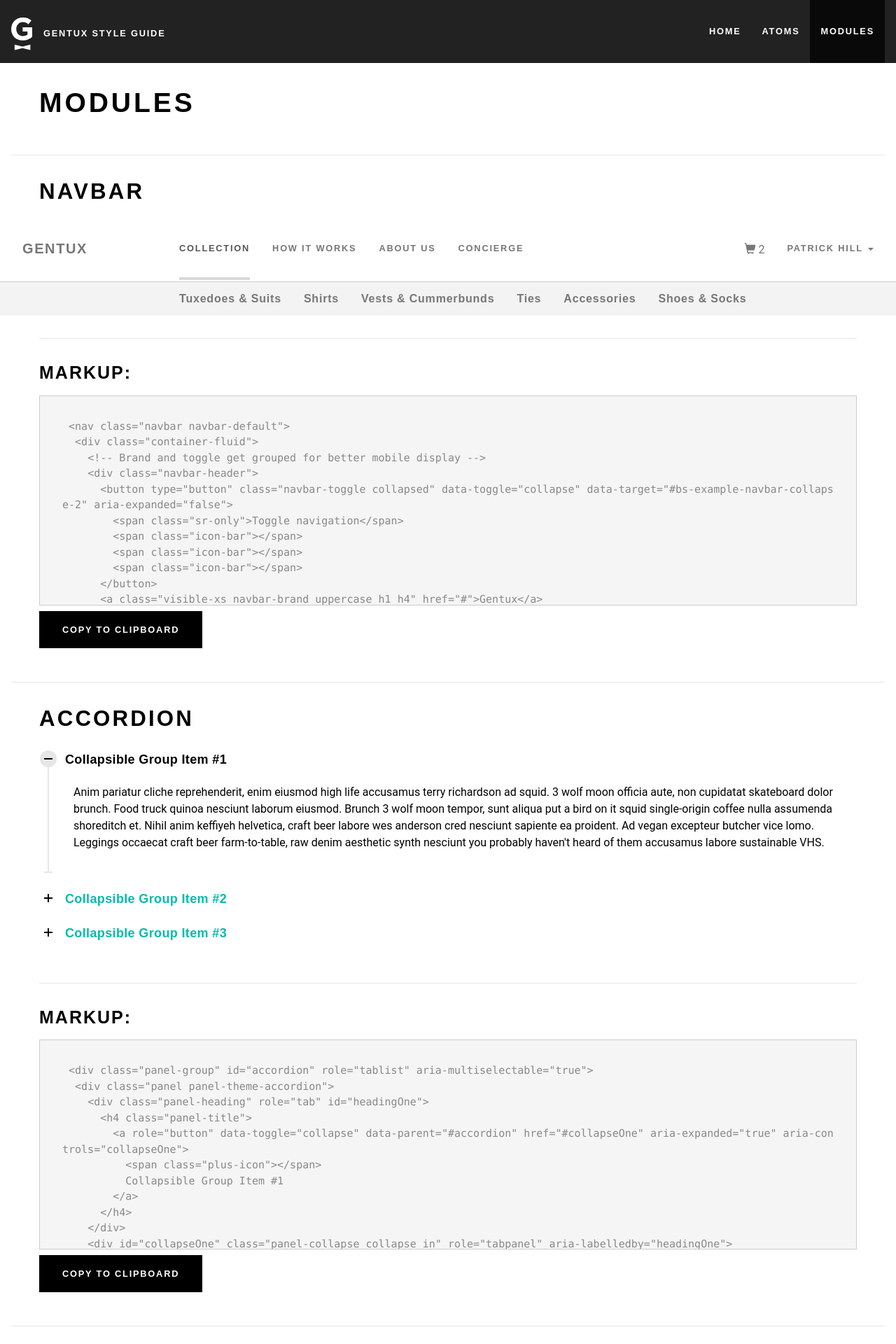
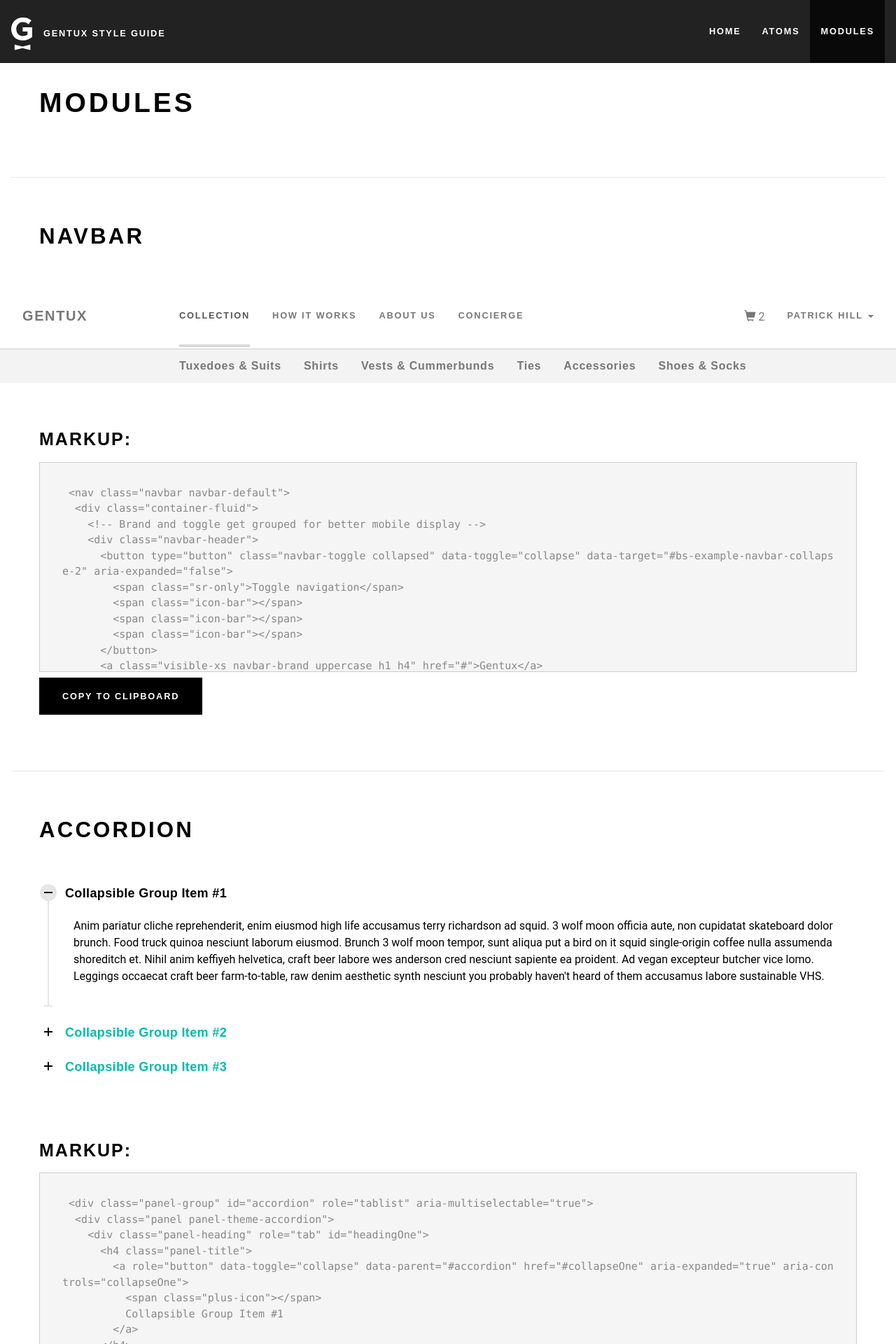
Before and after one commit to generationtux/styleguide, a Jekyll site: the page built from modules.html, in a window 1280 px wide. Shown: the top 1920 px of the page at 70% size. Built offline with Jekyll 4.4.1, drawn with Linux system fonts in a browser that asks for light colours; comment, search, counter and statistics services are not loaded.

Commit message:
uses container type property on hero modules

```diff
--- a/_modules/01-navbar.html
+++ b/_modules/01-navbar.html
@@ -1,6 +1,6 @@
 ---
 title: Navbar
-container-type: "none"
+container-type: none
 ---
 
 
--- a/_modules/hero-caption-center.html
+++ b/_modules/hero-caption-center.html
@@ -1,4 +1,5 @@
 ---
+container-type: none
 ---
 
 <div class="container container-callout">
--- a/_modules/hero-caption-top.html
+++ b/_modules/hero-caption-top.html
@@ -1,4 +1,5 @@
 ---
+container-type: none
 ---
 
 <div class="container container-callout">
--- a/modules.html
+++ b/modules.html
@@ -19,13 +19,13 @@
 <div class="container-fluid">
   <div class="row">
     <div class="col-sm-12">
-      <hr class="vspace-xs-top-lg vspace-xs-btm-clear">
+      <hr class="vspace-xs-top-xl vspace-xs-btm-lg">
     </div>
   </div>
 </div><!-- /.container  -->
 
 
-<div class="container">
+<div class="container vspace-xs-btm-lg">
   <div class="row">
     <div class="col-sm-12">
       <h2 class="copy uppercase">{{ page.title }}</h2>
@@ -57,8 +57,7 @@
 {% endif %}
 
 
-<div class="container">
-  <hr class="vspace-xs-top-lg vspace-xs-btm-lg">
+<div class="container pusher-xs-top-lg">
   <h3 class="copy uppercase">Markup:</h3>
   <div class="copy-to-clipboard">
     <div class="clipboard-content">
```
